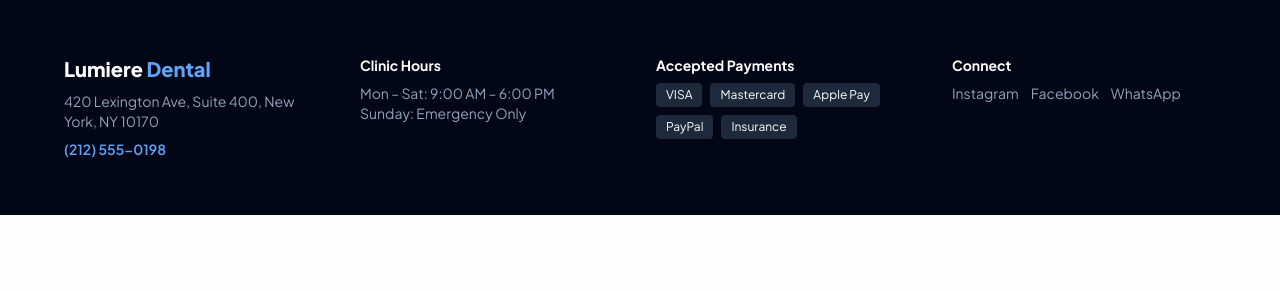
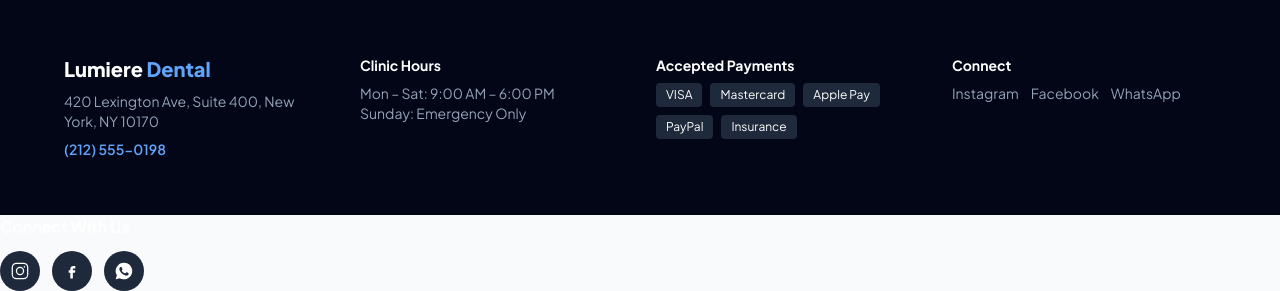
Before and after one commit to rikartiulwan-tech/lumiere-dental-ai, a Django app: page / in a window 1280 px wide. Shown: the part 4287-4578 px from the top of the page. Before the commit the page ends 4502 px from the top, so only its background shows below. Run offline with Django 5.2, Linux system fonts and the light colour scheme; some libraries are stand-ins or nearby versions; some web fonts are replaced.

Commit message:
Add social icons and links

```diff
--- a/clinic/templates/clinic/index.html
+++ b/clinic/templates/clinic/index.html
@@ -307,3 +307,21 @@
   </script>
 </body>
 </html>
+
+<div>
+        <h4 class="text-white font-bold mb-3">Connect With Us</h4>
+        <div class="flex items-center gap-3">
+          <!-- Instagram -->
+          <a href="https://instagram.com/md.ulwan" target="_blank" title="Instagram" class="w-10 h-10 rounded-full bg-slate-800 hover:bg-pink-600 text-white flex items-center justify-center transition">
+            <svg class="w-5 h-5" fill="currentColor" viewBox="0 0 24 24"><path d="M7.75 2h8.5A5.75 5.75 0 0 1 22 7.75v8.5A5.75 5.75 0 0 1 16.25 22h-8.5A5.75 5.75 0 0 1 2 16.25v-8.5A5.75 5.75 0 0 1 7.75 2zm0 1.5A4.25 4.25 0 0 0 3.5 7.75v8.5A4.25 4.25 0 0 0 7.75 20.5h8.5a4.25 4.25 0 0 0 4.25-4.25v-8.5A4.25 4.25 0 0 0 16.25 3.5h-8.5zM12 7a5 5 0 1 1 0 10 5 5 0 0 1 0-10zm0 1.5a3.5 3.5 0 1 0 0 7 3.5 3.5 0 0 0 0-7zm5.25-2.5a1 1 0 1 1 0 2 1 1 0 0 1 0-2z"/></svg>
+          </a>
+          <!-- Facebook -->
+          <a href="https://facebook.com/Mohammed Ulwan" target="_blank" title="Facebook" class="w-10 h-10 rounded-full bg-slate-800 hover:bg-blue-600 text-white flex items-center justify-center transition">
+            <svg class="w-5 h-5" fill="currentColor" viewBox="0 0 24 24"><path d="M13.5 9H16V6h-2.5C11.57 6 10 7.57 10 9.5V11H8v3h2v7h3v-7h2.5l.5-3H13v-1.5c0-.28.22-.5.5-.5z"/></svg>
+          </a>
+          <!-- WhatsApp -->
+          <a href="https://wa.me/919481469827" target="_blank" title="WhatsApp" class="w-10 h-10 rounded-full bg-slate-800 hover:bg-emerald-600 text-white flex items-center justify-center transition">
+            <svg class="w-5 h-5" fill="currentColor" viewBox="0 0 24 24"><path d="M12 2a10 10 0 0 0-8.54 15.2L2 22l4.94-1.3A10 10 0 1 0 12 2zm5.45 14.15c-.23.64-1.32 1.22-1.84 1.3-.47.07-1.08.1-1.74-.11a15.8 15.8 0 0 1-1.58-.58c-2.78-1.2-4.6-4.01-4.74-4.2-.14-.18-1.13-1.5-1.13-2.86 0-1.36.71-2.03.96-2.3.25-.27.55-.34.73-.34h.53c.17 0 .4-.06.62.47.23.55.78 1.9.85 2.04.07.14.11.3.02.48-.09.18-.14.3-.27.46-.14.16-.29.36-.41.48-.14.14-.28.29-.12.56.16.27.71 1.17 1.52 1.9 1.05.94 1.93 1.23 2.2 1.37.27.14.43.11.59-.07.16-.18.68-.8.86-1.07.18-.27.36-.23.61-.14.25.09 1.58.75 1.85.88.27.14.45.2.52.32.07.11.07.66-.16 1.3z"/></svg>
+          </a>
+        </div>
+      </div>
```
